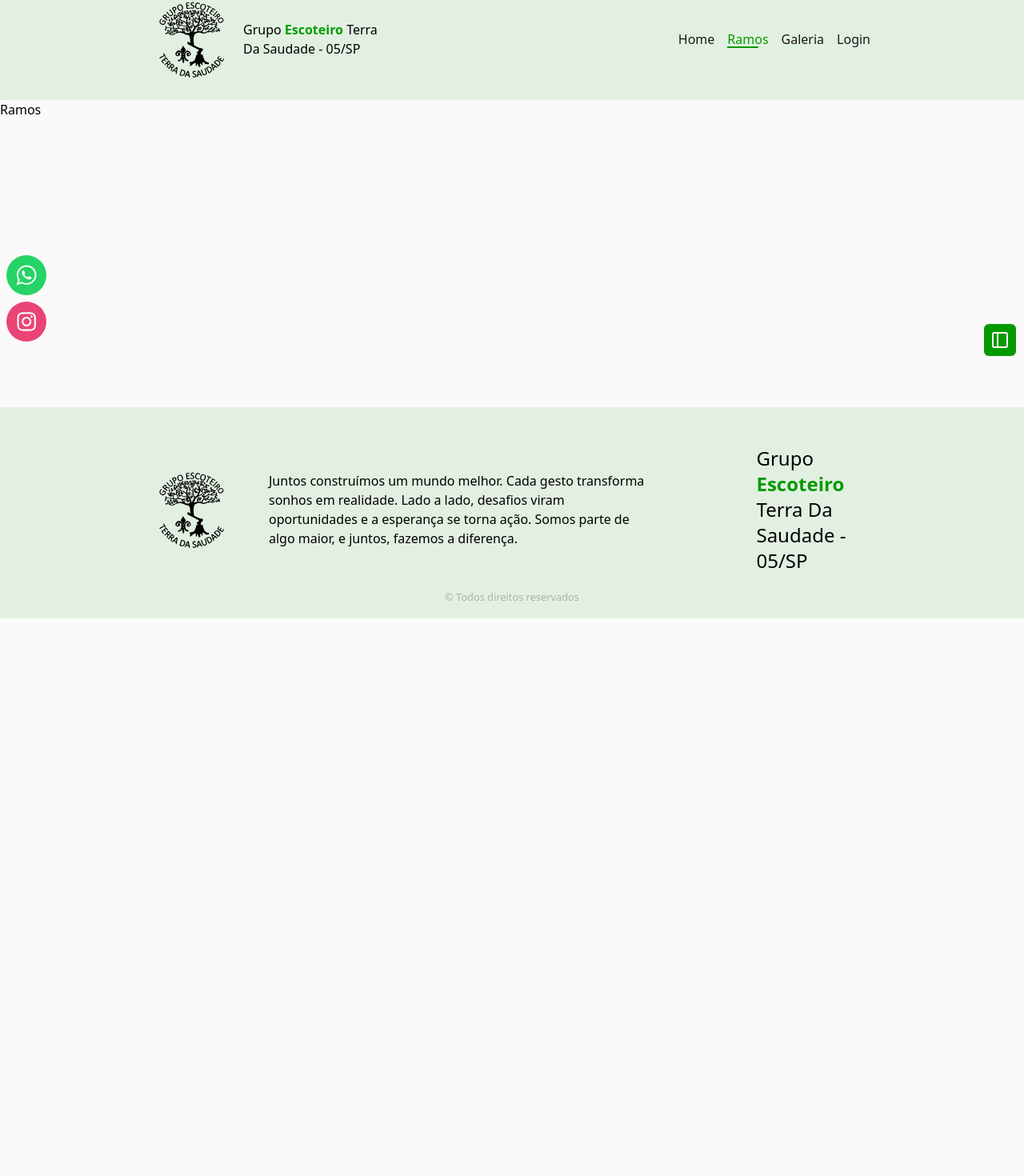
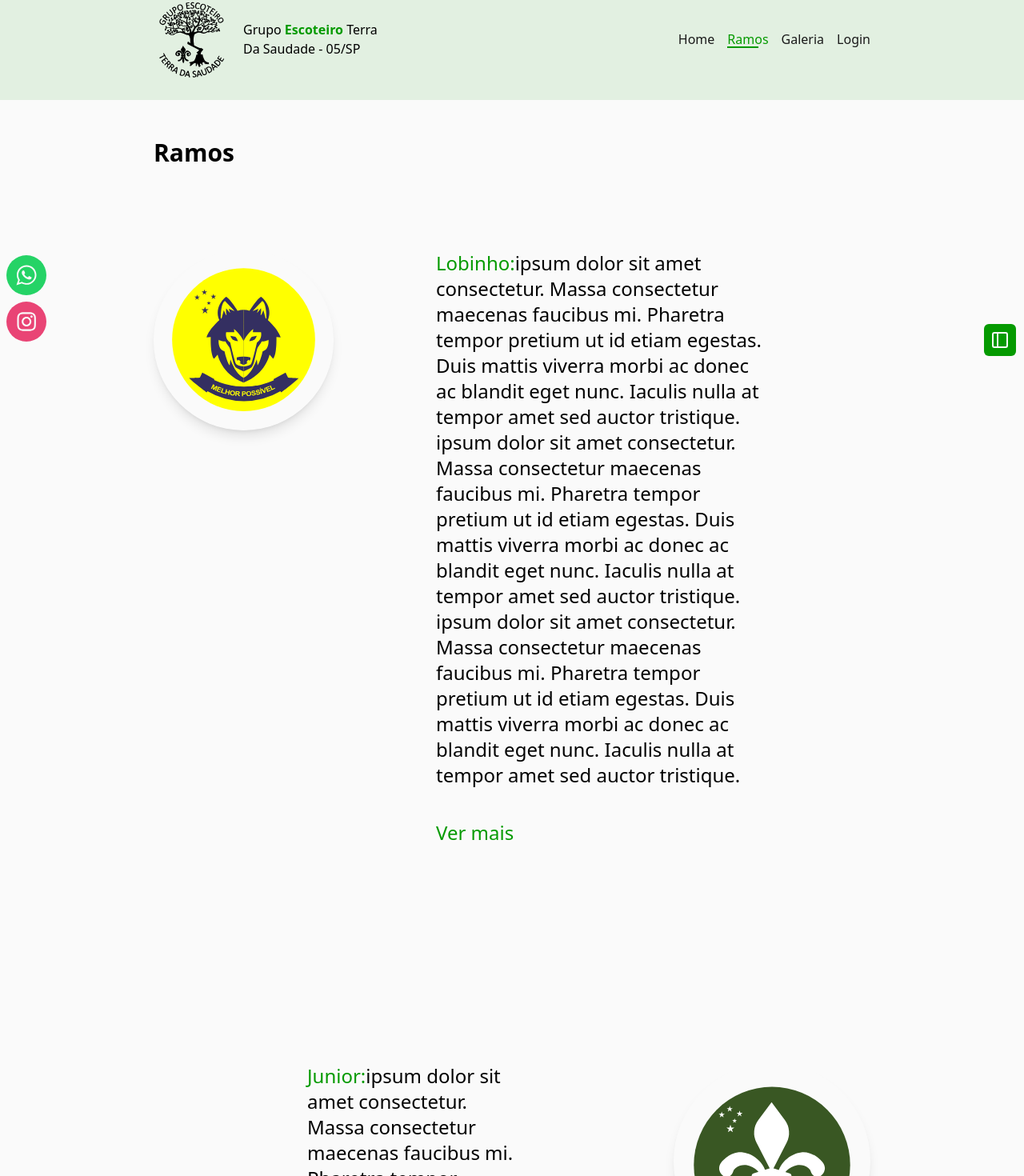
Before and after one commit to grupo-escoteiro/frontend, a React (Vite) app: page /ramos in a window 1280 px wide. Shown: the part 27-1497 px from the top of the page at 80% size. Before the commit the page ends 800 px from the top, so only its background shows below. Built offline with nearby package versions, Linux system fonts and the light colour scheme.

Commit message:
Criação da pagina ramos

```diff
--- a/src/pages/public/ramos/index.jsx
+++ b/src/pages/public/ramos/index.jsx
@@ -1,6 +1,60 @@
+import lobinho from '../../../../public/lobinho.svg';
+import { SectionTitle } from '../../../components/section-title';
+import flordeliz from '../../../../public/flor-de-liz.svg';
+
 function Ramos() {
   return (
-    <h1>Ramos</h1>
+    <>
+      <SectionTitle
+        className="py-12 px-48"
+        content="Ramos"
+      />
+      <div className="flex py-14 px-48">
+        <img
+          className="w-[278px] h-[225px] rounded-full cursor-pointer object-cover shadow-lg"
+          src={lobinho} />
+        <p className='px-32 text-2xl'><span className='text-social-brand '>Lobinho:</span>
+          ipsum dolor sit amet consectetur. Massa consectetur maecenas faucibus mi.
+          Pharetra tempor pretium ut id etiam egestas. Duis mattis viverra morbi
+          ac donec ac blandit eget nunc. Iaculis nulla at tempor amet sed auctor tristique.
+          ipsum dolor sit amet consectetur. Massa consectetur maecenas faucibus mi.
+          Pharetra tempor pretium ut id etiam egestas. Duis mattis viverra morbi
+          ac donec ac blandit eget nunc. Iaculis nulla at tempor amet sed auctor tristique.
+          ipsum dolor sit amet consectetur. Massa consectetur maecenas faucibus mi.
+          Pharetra tempor pretium ut id etiam egestas. Duis mattis viverra morbi
+          ac donec ac blandit eget nunc. Iaculis nulla at tempor amet sed auctor tristique.
+
+          <button className="text-social-brand flex py-10 " id="loadMore" type="button">
+            Ver mais
+          </button>
+        </p>
+      </div>
+      <div className="flex py-44 px-48 text-2xl">
+        <p className='px-48'><span className='text-social-brand '>Junior:</span>
+          ipsum dolor sit amet consectetur. Massa consectetur maecenas faucibus mi.
+          Pharetra tempor pretium ut id etiam egestas. Duis mattis viverra morbi
+          ac donec ac blandit eget nunc. Iaculis nulla at tempor amet sed auctor tristique
+          ipsum dolor sit amet consectetur. Massa consectetur maecenas faucibus mi.
+          Pharetra tempor pretium ut id etiam egestas. Duis mattis viverra morbi
+          ac donec ac blandit eget nunc. Iaculis nulla at tempor amet sed auctor tristique.
+          ipsum dolor sit amet consectetur. Massa consectetur maecenas faucibus mi.
+          Pharetra tempor pretium ut id etiam egestas. Duis mattis viverra morbi
+          ac donec ac blandit eget nunc. Iaculis nulla at tempor amet sed auctor tristique.
+
+          <button
+            className="text-social-brand flex py-10"
+            id="loadMore"
+            type="button"
+          >
+            Ver mais
+          </button></p>
+
+        <img
+          className="w-[309px] h-[246px] rounded-full cursor-pointer object-cover shadow-lg"
+          src={flordeliz} />
+      </div>
+
+    </>
   );
 }
 
```
